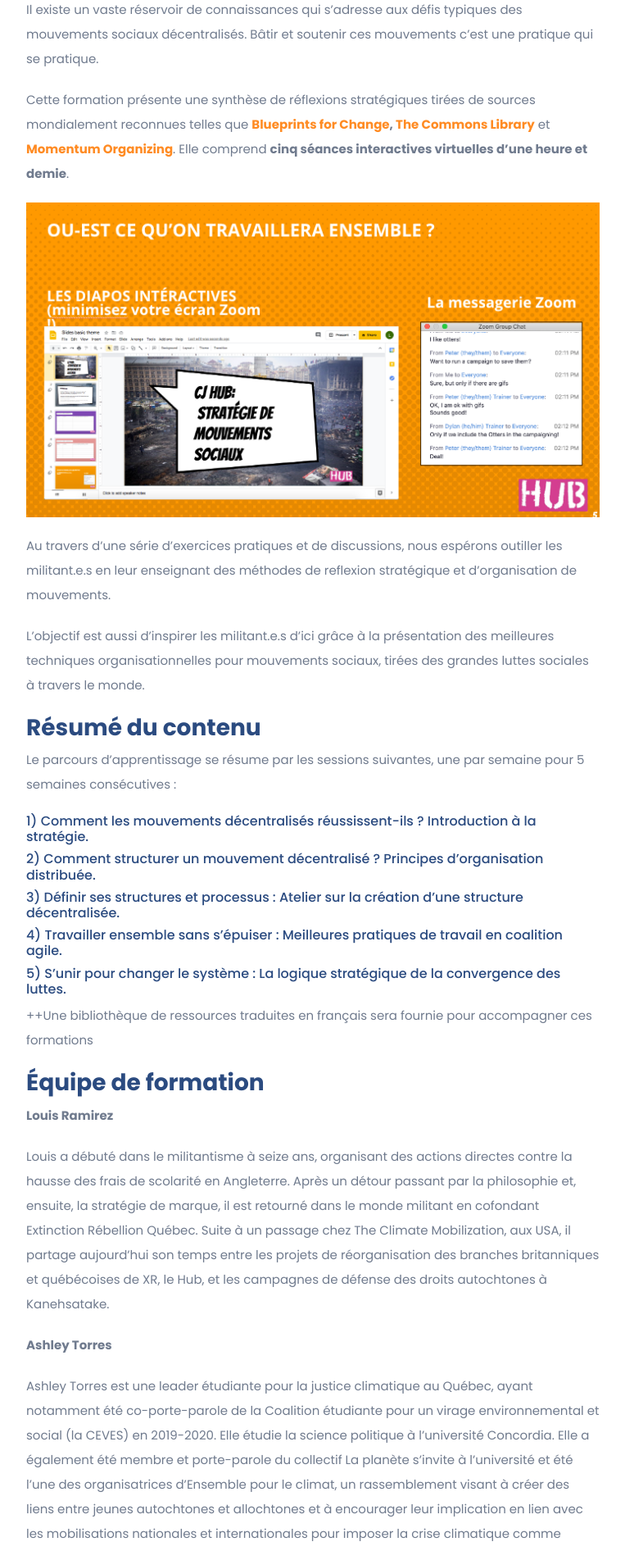
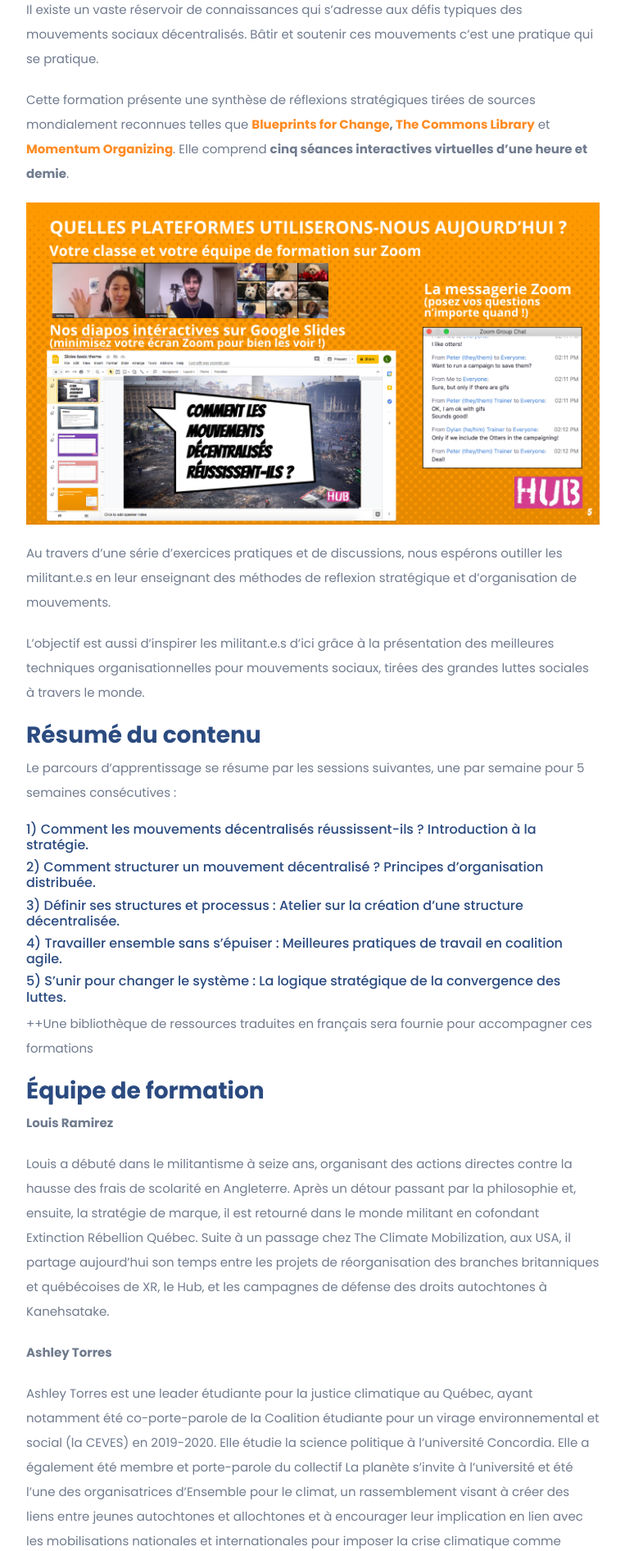
Before and after one commit to LeHubca/lehub-website, a Jekyll site: the page built from docs/_posts/2021-02-12-formations.md, in a window 1280 px wide. Shown: the part 513-2405 px from the top of the page at 82% size, without its empty margins (258-1021 px from the left). Built offline with Jekyll 4.4.1, drawn with Linux system fonts in a browser that asks for light colours.

Commit message:
Update Secondary Pages “2021-02-12-formations”

```diff
--- a/docs/_posts/2021-02-12-formations.md
+++ b/docs/_posts/2021-02-12-formations.md
@@ -14,7 +14,7 @@ Il existe un vaste réservoir de connaissances qui s'adresse aux défis typique
 
 Cette formation présente une synthèse de réflexions stratégiques tirées de sources mondialement reconnues telles que **[Blueprints for Change](http://blueprintsfc.org/), [The Commons Library](https://commonslibrary.org/)** et **[Momentum Organizing](https://www.momentumcommunity.org/)**. Elle comprend **cinq séances interactives virtuelles d’une heure et demie**.
 
-![](/media/screen-shot-2021-02-15-at-2.42.11-pm.png)
+![](/media/screen-shot-2021-02-18-at-1.53.33-pm.png)
 
 Au travers d'une série d'exercices pratiques et de discussions, nous espérons outiller les militant.e.s en leur enseignant des méthodes de reflexion stratégique et d'organisation de mouvements.
 
```
Also changed, not shown: docs/media/screen-shot-2021-02-18-at-1.53.33-pm.png (added).
